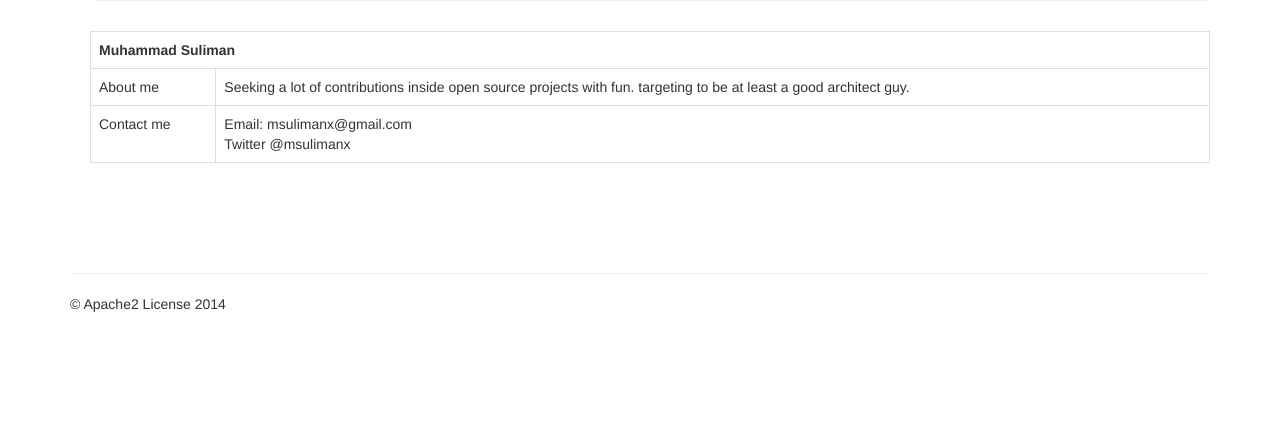
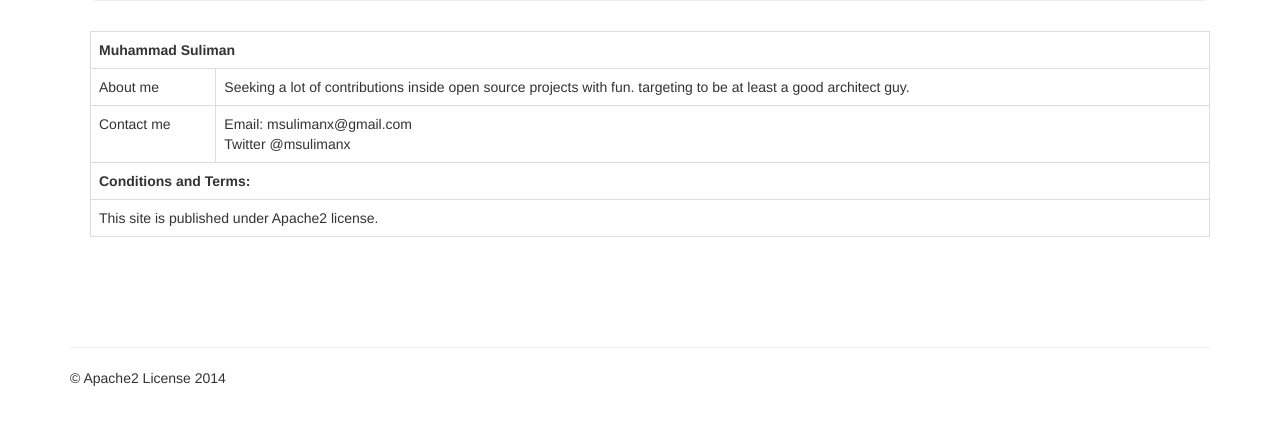
Before and after one commit to muhammadsa/Django-GearmanAdmin, a Django app: page /about in a window 1280 px wide. Shown: the part 195-620 px from the top of the page. Run offline with Django 3.2, Linux system fonts and the light colour scheme; parts of the project's set-up code (start-up, migrations or seed data) failed here and were passed over; some libraries are stand-ins or nearby versions.

Commit message:
updating about

```diff
--- a/GearmanMonitor/about.py
+++ /dev/null
@@ -1,3 +0,0 @@
-from django.shortcuts import render_to_response
-
-__author__ = 'Muhammads'
--- a/static/templates/about.html
+++ b/static/templates/about.html
@@ -1,5 +1,5 @@
 {% extends "base.html" %}
-{%block content %}
+{% block content %}
     <table class="table table-bordered">
         <tr>
             <th colspan="2">
@@ -10,7 +10,8 @@
             <td>
                 About me
             </td>
-            <td>Seeking a lot of contributions inside open source projects with fun. targeting to be at least a good architect guy.
+            <td>Seeking a lot of contributions inside open source projects with fun. targeting to be at least a good
+                architect guy.
             </td>
         </tr>
         <tr>
@@ -22,6 +23,18 @@
                 Twitter @msulimanx
             </td>
         </tr>
+        <tr>
+            <th colspan="2">
+                Conditions and Terms:
+            </th>
+        </tr>
+        <tr>
+
+            <td colspan="2">
+                This site is published under Apache2 license.
+            </td>
+        </tr>
+
     </table>
 
-{%endblock%}
+{% endblock %}
```
